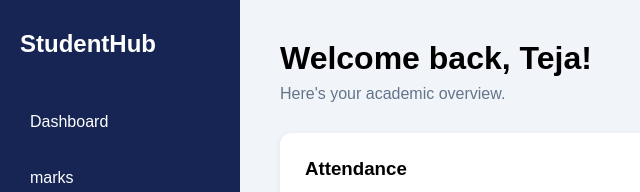
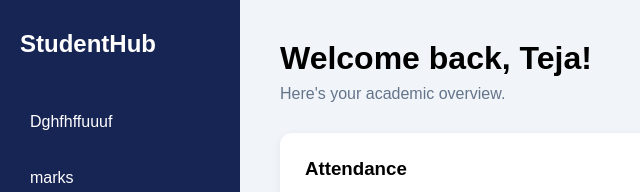
Before and after one commit to vijinaik/git-workshop, a plain HTML site: page index.html in a window 1280 px wide. Shown: the top 192 px of the page, 0-640 px from the left. Drawn offline with Linux system fonts and the light colour scheme.

Commit message:
first commit

```diff
--- a/index.html
+++ b/index.html
@@ -8,7 +8,7 @@
 <body>
 <div class="sidebar">
 <h2>StudentHub</h2>
-<a href="#">Dashboard</a>
+<a href="#">Dghfhffuuuf</a>
 <a href="#">marks</a>
  <a href="#">Assignments</a>
 <a href="#">Attendance</a>
```
